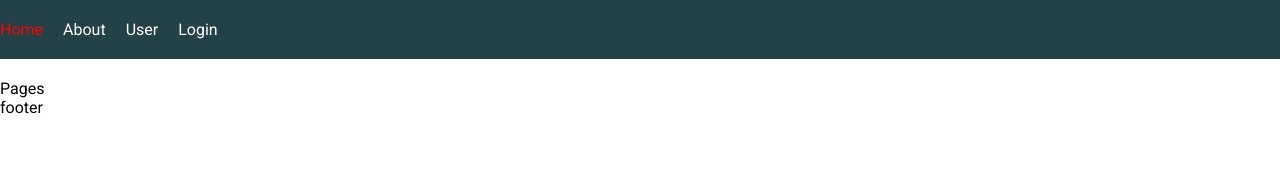
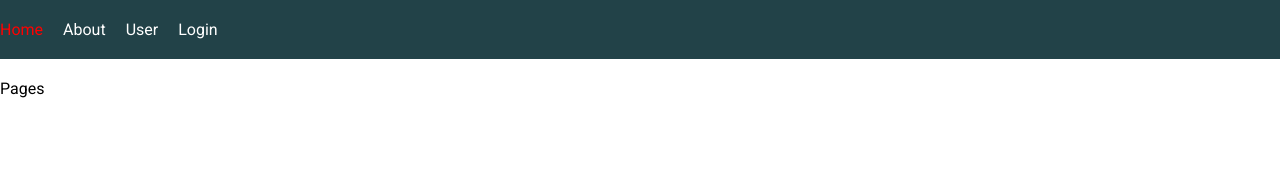
Before and after one commit to javohir-tech/nuxt, a Nuxt app: page / in a window 1280 px wide. Shown: the top 188 px of the page. Built offline with nearby package versions, Linux system fonts and the light colour scheme.

Commit message:
delete foooter teg

```diff
--- a/app/layouts/default.vue
+++ b/app/layouts/default.vue
@@ -3,9 +3,7 @@
     <main>
         <slot />
     </main>
-    <footer>
-        footer
-    </footer>
+
 </template>
 
 
```
